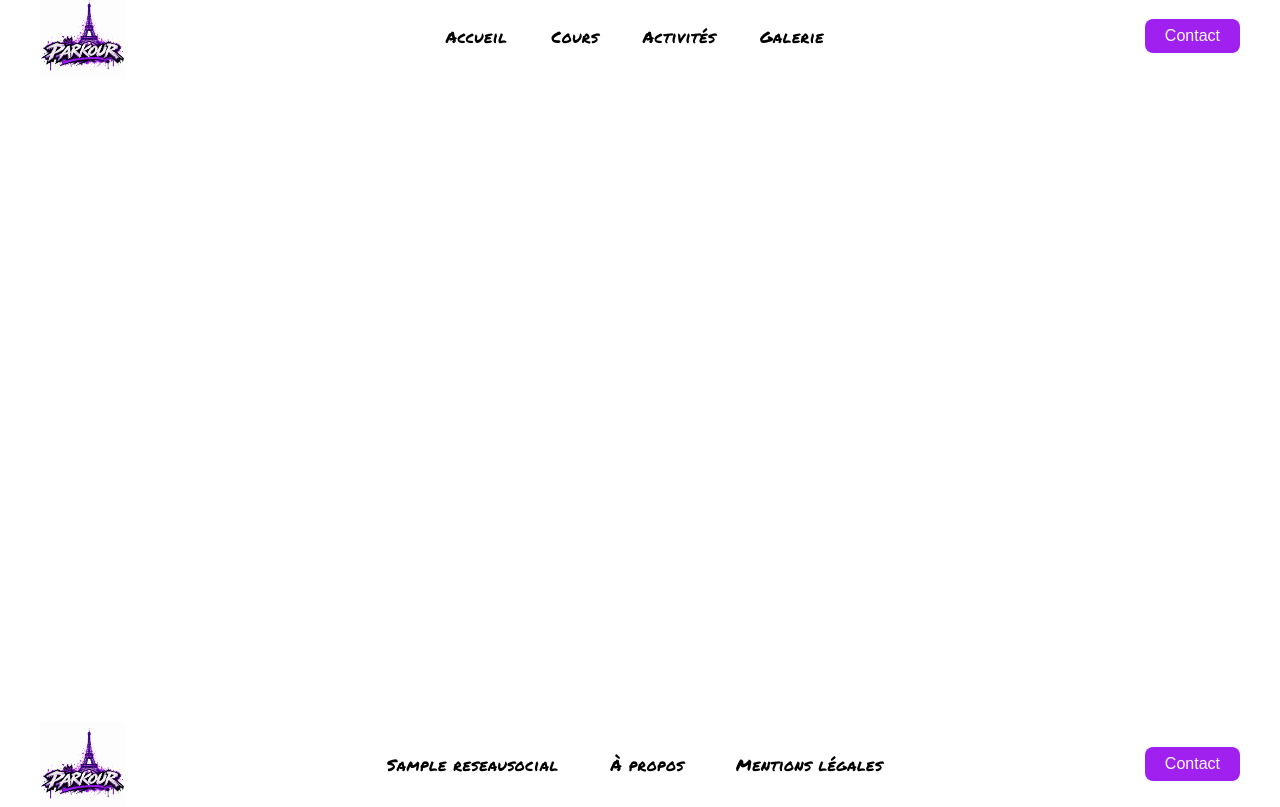
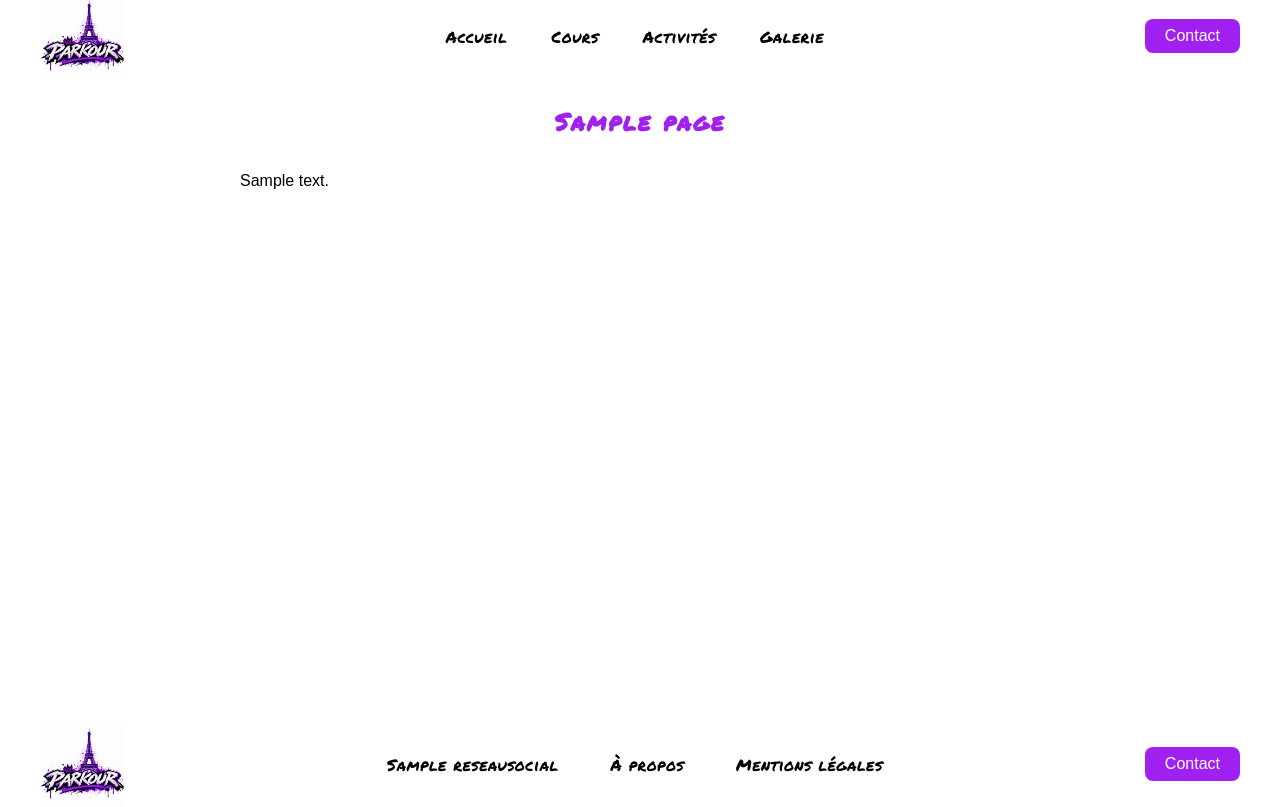
Before and after one commit to jky199031-source/parkour, a Django app: template parkour/pages/templates/pages/legal_page.html in a window 1280 px wide. Run offline with Django 5.2, Linux system fonts and the light colour scheme; the template is opened without the code that fills it: most values are stand-ins (such as "Sample title", 1, 10 or a date in 2020); parts of the project's set-up code (start-up, migrations or seed data) failed here and were passed over.

Commit message:
mentions légales

```diff
--- a/parkour/home/static/css/home_page.css
+++ b/parkour/home/static/css/home_page.css
@@ -813,3 +813,28 @@ img {
   .apropos-image { order: -1; }       /* sur téléphone : image au-dessus du texte */
   .apropos-bandeau h1 { font-size: 1.8rem; }
 }
+
+/* ===== mentions légales ===== */
+.legal {
+  max-width: 800px;
+  margin: 0 auto;
+  padding: 2rem 1.25rem 4rem;
+}
+
+.legal h1 {
+  text-align: center;
+  margin: 0 0 2rem;
+  font-family: "Permanent Marker", Arial, sans-serif;
+  letter-spacing: 2px;
+  color: #a020f0;
+}
+
+.legal-texte h2,
+.legal-texte h3 {
+  margin: 2rem 0 0.5rem;
+}
+
+.legal-texte p,
+.legal-texte li {
+  line-height: 1.7;
+}
--- a/parkour/pages/models.py
+++ b/parkour/pages/models.py
@@ -261,7 +261,11 @@ class Valeur(Orderable):
     ]
 
 class LegalPage(Page):
-    pass
+    body = RichTextField("Contenu", blank=True)
+
+    content_panels = Page.content_panels + [
+        FieldPanel("body"),
+    ]
 
 class ContactFormField(AbstractFormField):
     page = ParentalKey(
--- a/parkour/pages/templates/pages/legal_page.html
+++ b/parkour/pages/templates/pages/legal_page.html
@@ -1,7 +1,12 @@
 {% extends "base.html" %}
 {% load static %}
+{% load wagtailcore_tags %}
 
 {% block content %}
-
-
+<article class="legal">
+    <h1>{{ page.title }}</h1>
+    <div class="legal-texte">
+        {{ page.body|richtext }}
+    </div>
+</article>
 {% endblock content %}
```
Also changed, not shown: parkour/pages/migrations/0013_legalpage_body.py (added).
